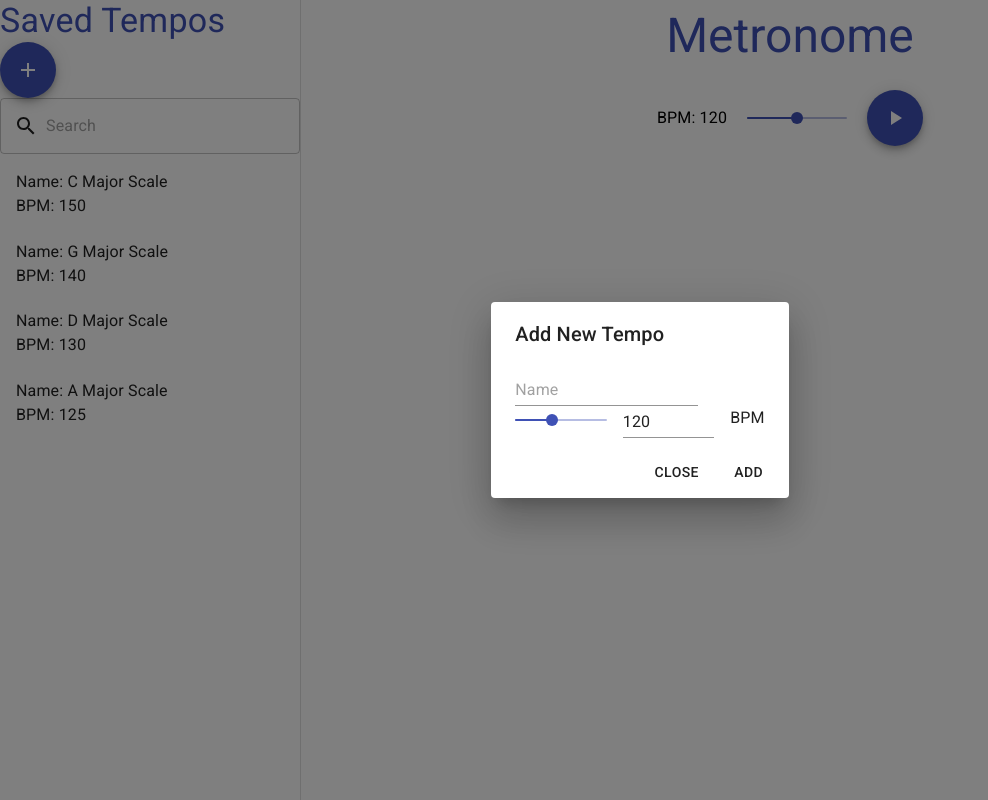
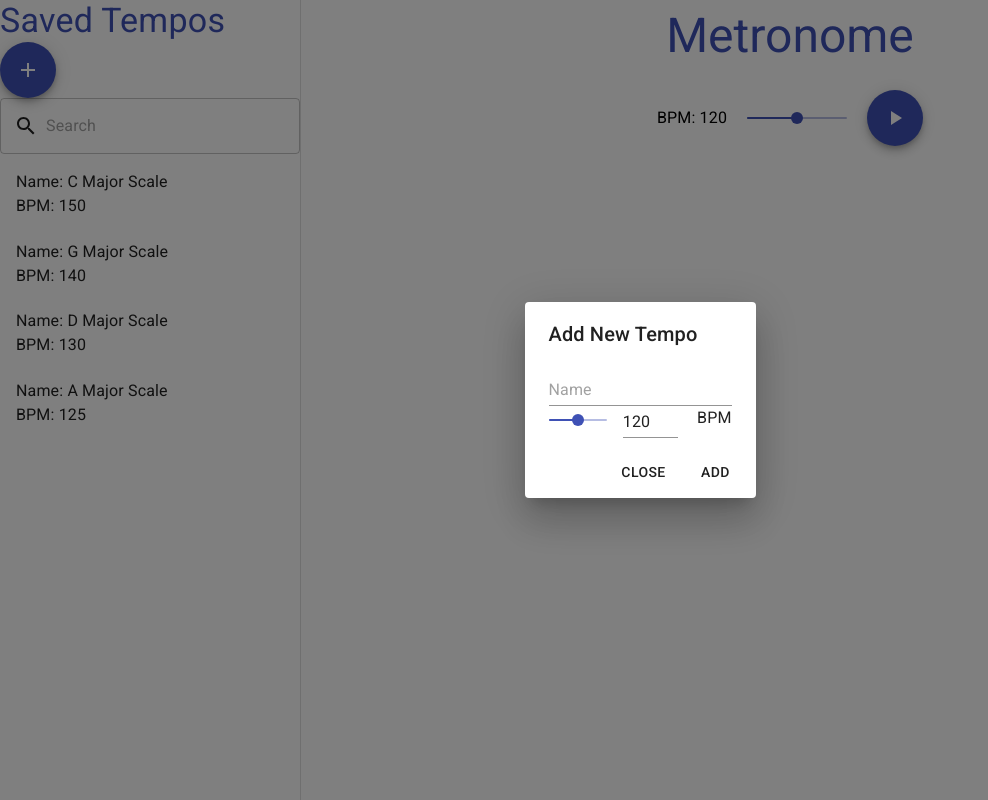
Before and after one commit to GarthCalkwood/metronome, a React (Create React App) app: page / in a window 1280 px wide. Both pictures are taken after a click on the button 28 px from the left and 69 px from the top of the page. Shown: the whole page, without its empty margins (0-988 px from the left). Built offline with nearby package versions, Linux system fonts and the light colour scheme; data requests are answered from the project's data file.

Commit message:
Fix new tempo range

```diff
--- a/src/App.js
+++ b/src/App.js
@@ -34,10 +34,17 @@ const App = () => {
     setNewTempo(event.target.value)
   }
   const AddTempo = (event) => {
+    let tempoToAdd = newTempo
+    if (tempoToAdd > 200){
+      tempoToAdd = 200
+    }
+    if (tempoToAdd < 40){
+      tempoToAdd = 40
+    }
     const newTempoObject = {
       id: tempos.length,
       name: newTempoName,
-      tempo: newTempo,
+      tempo: tempoToAdd,
     }
     setTempos(tempos.concat(newTempoObject))
     handleClose()
--- a/src/components/NewTempoForm.js
+++ b/src/components/NewTempoForm.js
@@ -32,7 +32,8 @@ const NewTempoForm = ({ open, onClick, onClose, value, onChange, sliderValue, on
           <Grid container spacing={2}>
             <Grid item xs>
               <Slider
-                max={300}
+                min={40}
+                max={200}
                 value={sliderValue}
                 onChange={onSliderChange}
               />
@@ -41,6 +42,11 @@ const NewTempoForm = ({ open, onClick, onClose, value, onChange, sliderValue, on
               <Input
                 value={sliderValue}
                 onChange={onInputChange}
+                inputProps={{
+                  min: 40,
+                  max: 200,
+                  type: 'number'
+                }}
               />
             </Grid>
             <Grid item>
```
